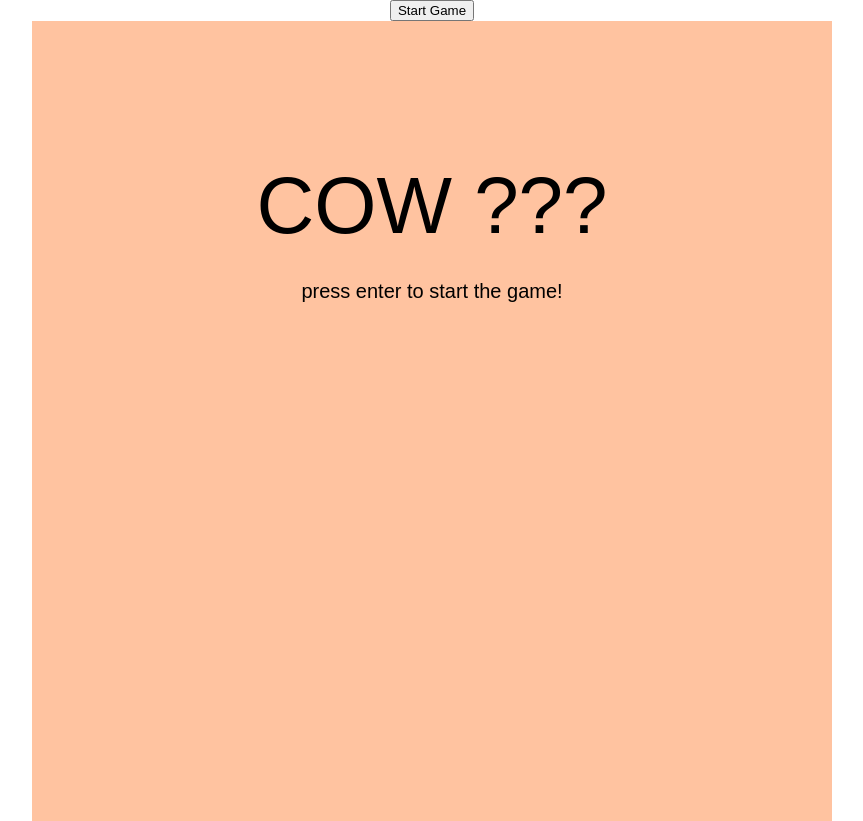
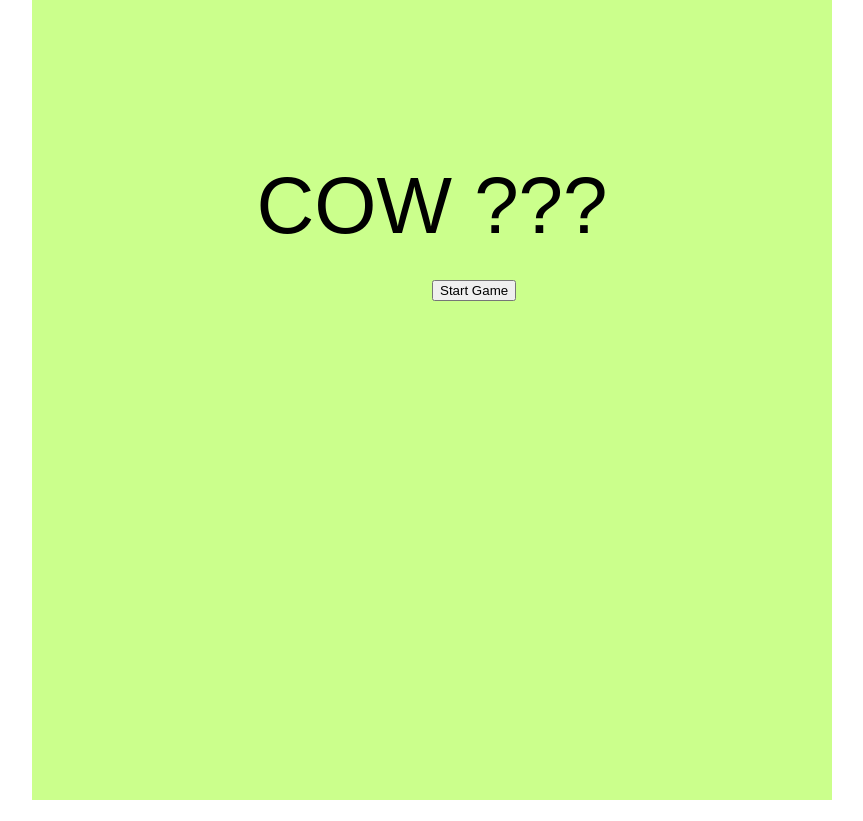
Before and after one commit to cs-j/cows-frontend, a React (Create React App) app: page / in a window 1280 px wide. Shown: the whole page, without its empty margins (208-1071 px from the left). After the commit the page ends 800 px from the top, so only its background shows below. Built offline with nearby package versions, Linux system fonts and the light colour scheme.

Commit message:
button renders with welcome page

```diff
--- a/package.json
+++ b/package.json
@@ -3,11 +3,9 @@
   "version": "0.1.0",
   "private": true,
   "dependencies": {
-    "konva": "^2.0.3",
     "npm": "^6.0.0",
     "react": "^16.3.2",
     "react-dom": "^16.3.2",
-    "react-konva": "^1.7.2",
     "react-redux": "^5.0.7",
     "react-scripts": "1.1.4",
     "redux": "^4.0.0"
--- a/src/App.css
+++ b/src/App.css
@@ -29,7 +29,7 @@
 
 canvas {
   display: block;
-  background-color: #FFC3A0;
+  background-color: #CBFF8C;
   margin-left: auto;
   margin-right: auto;
 }
@@ -48,12 +48,12 @@ canvas {
   font-size: 80px;
 }
 
-.pressSpace {
-  top: 35%;
-  font-size: 20px;
-  color: #000000;
-}
-
 .cow {
   top: 50%;
 }
+
+.startButton {
+  top: 35%;
+  position: absolute;
+  text-align: center;
+}
--- a/src/App.js
+++ b/src/App.js
@@ -7,73 +7,22 @@ import { startGame } from './actions';
 
 class App extends Component {
 
-  //
-  // componentDidMount() {
-  //   this.state.key.bindKey()
-  //   requestAnimationFrame(() => {this.update()})
-  // }
-  //
-  // startGame() {
-  //   this.setState({
-  //     gameState: GameState.Playing
-  //   })
-  // }
-  //
-  // update(currentScreen) {
-  //   // const key = this.state.input.pressedKey;
-  //   if (this.state.gameState === GameState.StartScreen && key.enter) {
-  //     this.startGame()
-  //   }
-  //   requestAnimationFrame(() => {this.update()})
-  // }
-  //
-  // bindKey() {
-  //   window.addEventListener('keyup', this.handleKey.bind(this, false))
-  //   window.addEventListener('keydown', this.handleKey.bind(this, true))
-  // }
-  //
-  // unbindKey() {
-  //   window.removeEventListener('keyup', this.handleKey)
-  //   window.removeEventListener('keydown', this.handleKey)
-  // }
-  //
-  // handleKey(value, e) {
-  //    let key = 0
-  //    switch (e.keyCode) {
-  //       case e.keyCode === 13:
-  //          key.enter = value
-  //          break
-  //     }
-  //     // this.pressedKey = key
-  // }
-  //
-  // componentWillUnmount() {
-  //   this.state.key.unbindKey()
-  // }
-
-  // theOnClickHandler() {
-  //   // initiate the action to start_game
-  //   startGame()
-  // }
   handleOnClick() {
-    // this.props.dispatch({
-    //   type: 'START_GAME',
-    // })
     this.props.store.dispatch(startGame())
-    // debugger
   }
-
 
   render() {
     console.log(this.props.store.getState())
     return (
       <div className="App">
-        {/* <Canvas /> */}
-        { this.props.store.getState().gameStarted === false && <WelcomePage /> }
+
+        { this.props.store.getState().gameStarted === false && <div>
+          <WelcomePage />
+          <button className="startButton" onClick={() => this.handleOnClick()}>
+            Start Game
+          </button>
+        </div> }
         { this.props.store.getState().gameStarted === true && <Cow /> }
-        <button onClick={() => this.handleOnClick()}>
-          Start Game
-        </button>
 
         <canvas id="canvas"
                width={ this.props.store.getState().screen.width * this.props.store.getState().screen.ratio }
@@ -92,5 +41,4 @@ const mapStateToProps = state => {
   }
 }
 
-// export default connect(mapStateToProps, actions)(App);
 export default connect(mapStateToProps, startGame)(App);
--- a/src/actions.js
+++ b/src/actions.js
@@ -1,9 +1,5 @@
 export function startGame() {
-  // logic to set some value to the payload
-  // like
   return {
     type: 'START_GAME'
-    // payload: 'gameStarted'
   }
-
 }
--- a/src/components/WelcomePage.js
+++ b/src/components/WelcomePage.js
@@ -5,7 +5,6 @@ export default class WelcomePage extends Component {
 		return (
 			<div>
 				<span className="centerScreen title">COW ???</span>
-				<span className="centerScreen pressSpace">press enter to start the game!</span>
 			</div>
 		)
 	}
```
Also changed, not shown: 1 other file (tests, documents, lock files or other folders).
